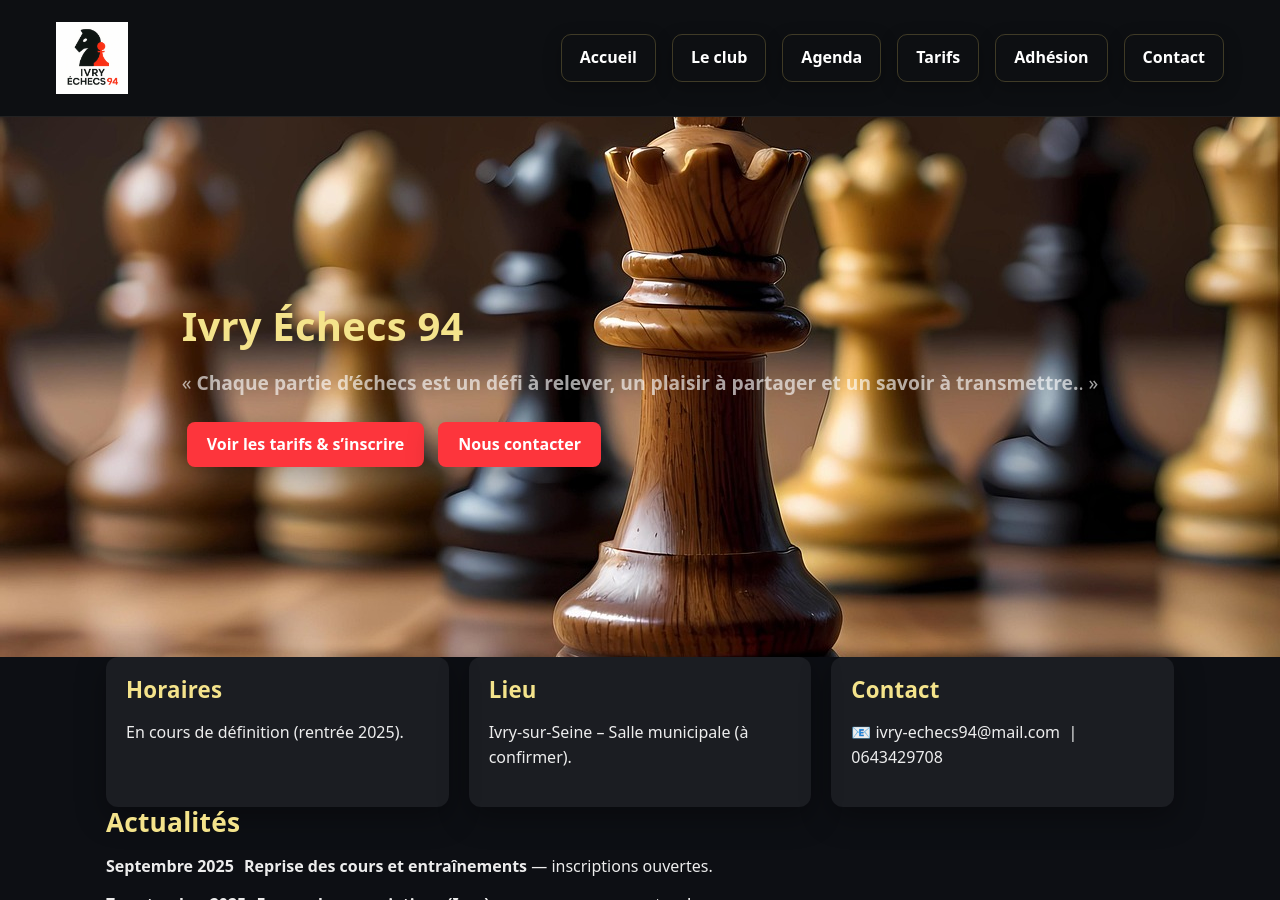
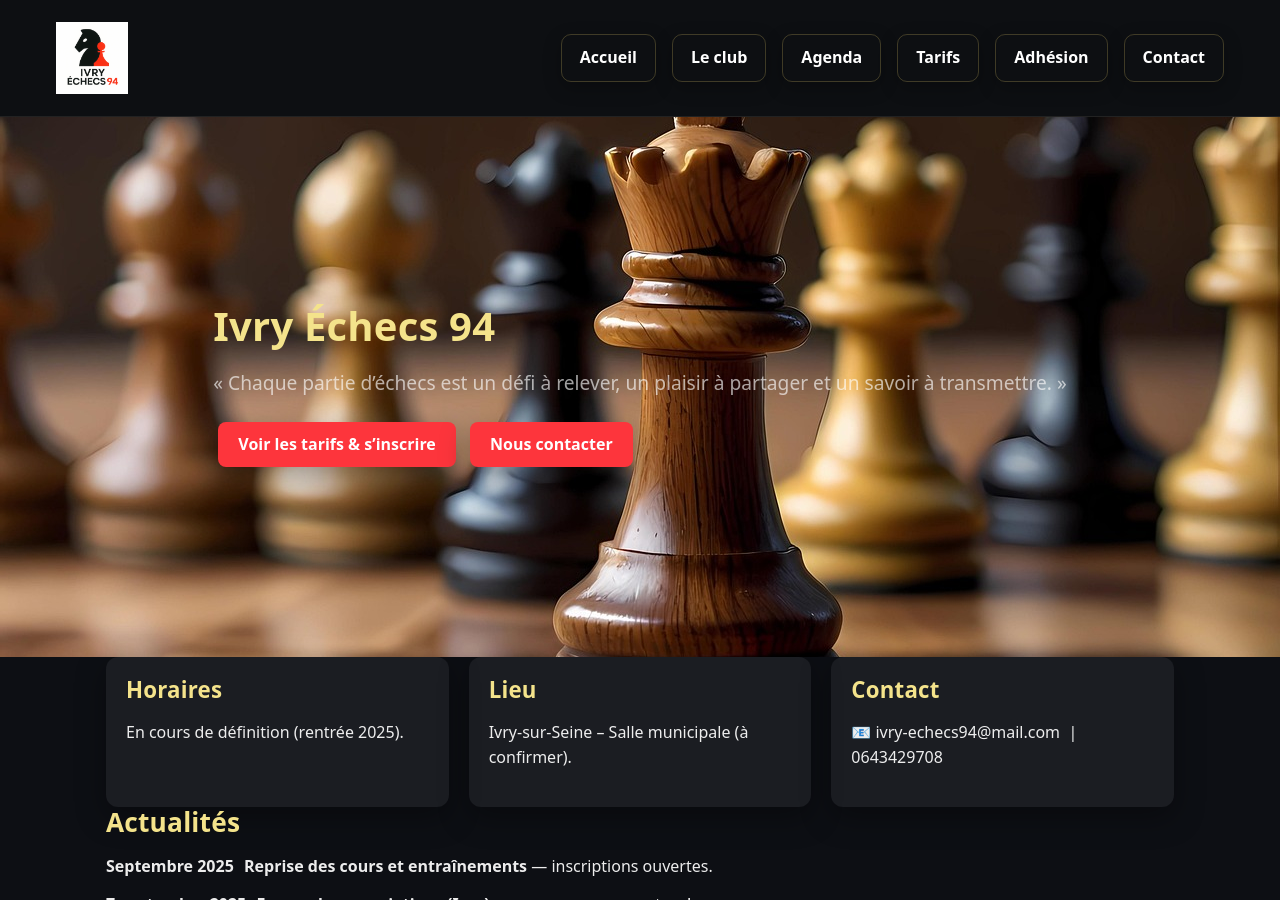
Before and after one commit to Nelwyn64/ivry-echecs-94, a Jekyll site: the page built from index.html, in a window 1280 px wide and 900 px high. Built offline with Jekyll 4.4.1, drawn with Linux system fonts in a browser that asks for light colours.

Commit message:
Update Pages du site “accueil”

```diff
--- a/index.html
+++ b/index.html
@@ -7,7 +7,7 @@
 <section class="hero">
   <div class="container">
     <h1>Ivry Échecs 94</h1>
-    <p class="lead">« <strong>Chaque partie d’échecs est un défi à relever, un plaisir à partager et un savoir à transmettre.</strong>. »</p>
+    <p class="lead">« Chaque partie d’échecs est un défi à relever, un plaisir à partager et un savoir à transmettre. »</p>
     <div class="cta">
       <a class="btn" href="/tarifs.html">Voir les tarifs & s’inscrire</a>
       <a class="btn" href="/contact.html">Nous contacter</a>
```
